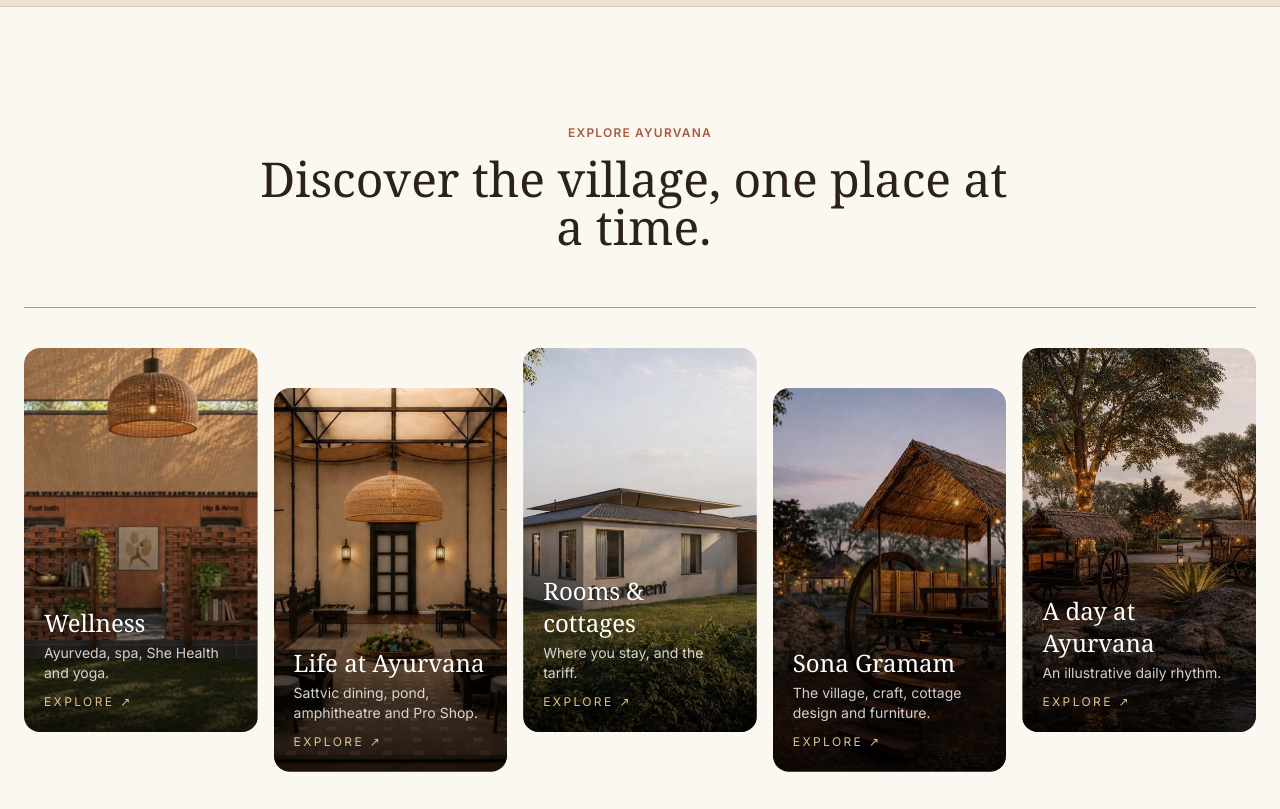
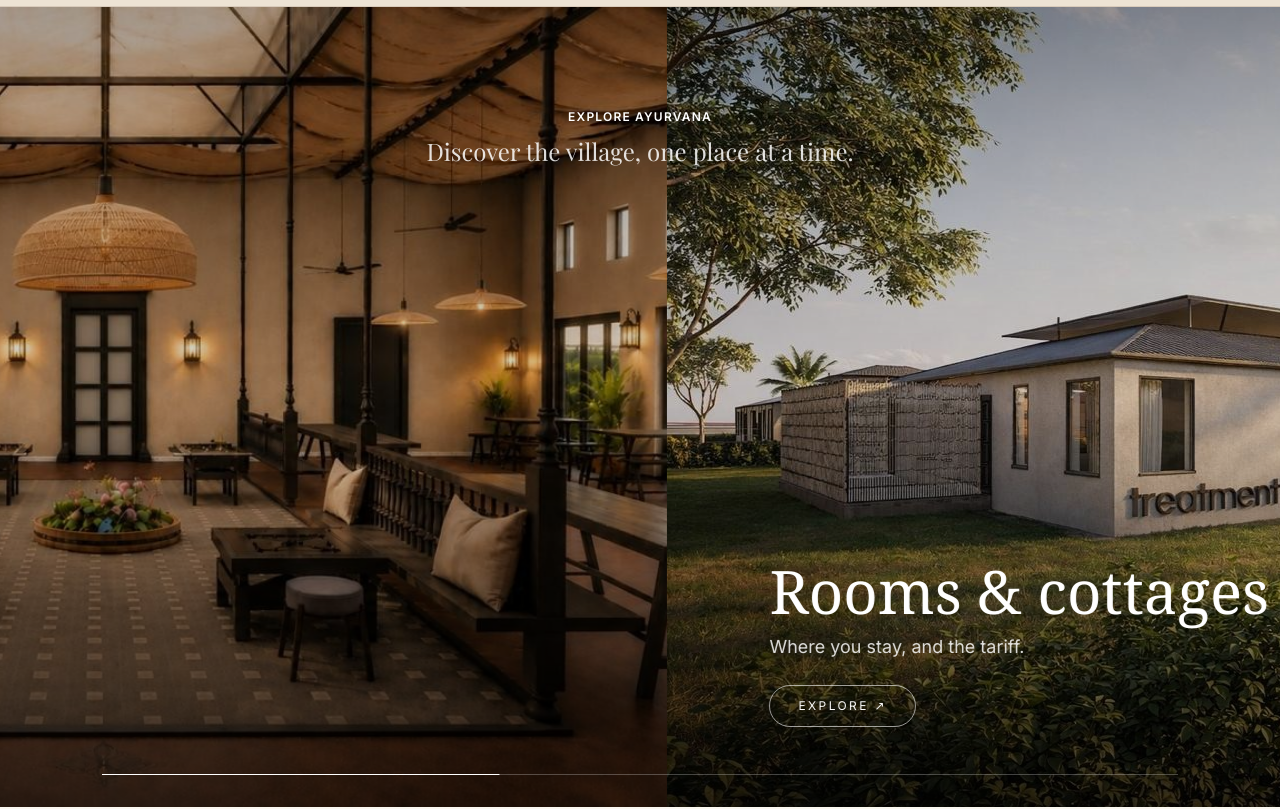
Before and after one commit to webmanagersonatech/ayurvana_landing, a Next.js app: page / in a window 1280 px wide. Shown: the part 3300-4109 px from the top of the page. Built offline with nearby package versions, Linux system fonts and the light colour scheme; a web font is replaced by a local one.

Commit message:
push chnages

```diff
--- a/components/village/Explore.tsx
+++ b/components/village/Explore.tsx
@@ -1,7 +1,9 @@
+"use client";
+
+import { useRef } from "react";
 import Link from "next/link";
-import { motion } from "framer-motion";
+import { motion, useReducedMotion, useScroll, useSpring, useTransform, type MotionValue } from "framer-motion";
 import { IMG } from "./ui";
-import { ParallaxImage, Reveal, ScrollLine, Stagger, StaggerItem, TextReveal, variants } from "../motion";
 
 const tiles = [
   ["/wellness", "treatment-courtyard.jpg", "Wellness", "Ayurveda, spa, She Health and yoga."],
@@ -11,44 +13,70 @@ const tiles = [
   ["/day", "pond-dusk.jpg", "A day at Ayurvana", "An illustrative daily rhythm."],
 ];
 
-// Desktop: alternate cards sit slightly lower for a gentle staggered rhythm
-const offsets = ["lg:mt-0", "lg:mt-10", "lg:mt-0", "lg:mt-10", "lg:mt-0"];
+const last = tiles.length - 1;
+
+function Slide({ tile, index, progress }: { tile: string[]; index: number; progress: MotionValue<number> }) {
+  const [href, img, title, text] = tile;
+  // The photo drifts a little slower than its slide, which gives depth
+  const imageX = useTransform(progress, [(index - 1) / last, (index + 1) / last], ["-12%", "12%"]);
+
+  return (
+    <div className="relative h-full w-screen shrink-0 overflow-hidden">
+      <motion.div className="absolute inset-0" style={{ x: imageX }}>
+        {/* eslint-disable-next-line @next/next/no-img-element */}
+        <img
+          src={`${IMG}/${img}`}
+          alt={title}
+          loading={index === 0 ? "eager" : "lazy"}
+          decoding="async"
+          className="h-full w-full object-cover"
+        />
+      </motion.div>
+      <div className="absolute inset-0 bg-gradient-to-t from-black/75 via-black/15 to-black/35" />
+      <div className="absolute inset-x-0 bottom-0 px-6 pb-16 text-white lg:px-[8vw] lg:pb-20">
+        <h3 className="card-title !text-white !text-3xl lg:!text-6xl">{title}</h3>
+        <p className="mt-3 max-w-md text-base text-white/85 lg:text-lg">{text}</p>
+        <Link
+          href={href}
+          className="mt-6 inline-block rounded-full border border-white/60 px-7 py-3 text-xs uppercase tracking-[0.2em] transition-colors duration-300 hover:bg-white hover:text-black"
+        >
+          Explore ↗
+        </Link>
+      </div>
+    </div>
+  );
+}
 
 export default function Explore() {
+  const sectionRef = useRef<HTMLElement>(null);
+  const reduceMotion = useReducedMotion();
+  const { scrollYProgress } = useScroll({ target: sectionRef, offset: ["start start", "end end"] });
+  const smooth = useSpring(scrollYProgress, { stiffness: 80, damping: 24, mass: 0.4, restDelta: 0.0005 });
+  const progress = reduceMotion ? scrollYProgress : smooth;
+  const x = useTransform(progress, [0, 1], ["0vw", `-${last * 100}vw`]);
+
   return (
-    <section id="explore" className="py-20 lg:py-28 bg-cream-light overflow-hidden">
-      <div className="max-w-7xl mx-auto px-6">
-        <div className="section-head center max-w-3xl mx-auto">
-          <Reveal variant="fadeIn">
-            <span className="section-label">Explore Ayurvana</span>
-          </Reveal>
-          <TextReveal as="h2" className="section-title mt-3" text="Discover the village, one place at a time." delay={0.1} />
+    // One screen of scrolling per slide
+    <section id="explore" ref={sectionRef} className="relative bg-cream-light" style={{ height: `${tiles.length * 100}vh` }}>
+      <div className="sticky top-0 h-screen overflow-hidden">
+        <div className="relative h-full w-full overflow-hidden bg-black">
+        <motion.div className="flex h-full w-max will-change-transform" style={{ x }}>
+          {tiles.map((tile, i) => (
+            <Slide key={tile[0]} tile={tile} index={i} progress={progress} />
+          ))}
+        </motion.div>
+
+       <div className="pointer-events-none absolute inset-x-0 top-0 px-6 pt-24 text-center text-white lg:px-[8vw]">
+  <span className="section-label !text-white">Explore Ayurvana</span>
+  <h2 className="mt-2 text-lg text-white/85 lg:text-2xl">
+    Discover the village, one place at a time.
+  </h2>
+</div>
+
+        <div className="absolute inset-x-6 bottom-8 h-px bg-white/25 lg:inset-x-[8vw]">
+          <motion.div className="h-full origin-left bg-white" style={{ scaleX: progress }} />
         </div>
-
-        <Reveal variant="fadeIn" delay={0.2} className="mb-10">
-          <ScrollLine />
-        </Reveal>
-
-        <Stagger className="grid sm:grid-cols-2 lg:grid-cols-5 gap-4" gap={0.1}>
-          {tiles.map(([href, img, t, d], i) => (
-            <StaggerItem key={href} variant="clipUp" className={offsets[i]}>
-              <Link href={href} className="group block relative h-72 lg:h-96 overflow-hidden rounded-2xl">
-                <ParallaxImage src={`${IMG}/${img}`} strength={6} className="transition-transform duration-700 group-hover:scale-105" />
-                <div className="absolute inset-0 bg-gradient-to-t from-black/80 via-black/20 to-transparent" />
-                <motion.div
-                  className="absolute bottom-0 p-5 text-white"
-                  variants={{ hidden: {}, show: { transition: { staggerChildren: 0.08, delayChildren: 0.35 } } }}
-                >
-                  <motion.h3 variants={variants.fadeUp} className="card-title !text-white">{t}</motion.h3>
-                  <motion.p variants={variants.fadeUp} className="text-sm text-white/80 mt-1 leading-snug">{d}</motion.p>
-                  <motion.span variants={variants.fadeUp} className="text-xs tracking-[0.2em] uppercase text-gold-light mt-3 inline-block transition-transform duration-300 group-hover:translate-x-1">
-                    Explore ↗
-                  </motion.span>
-                </motion.div>
-              </Link>
-            </StaggerItem>
-          ))}
-        </Stagger>
+        </div>
       </div>
     </section>
   );
```
